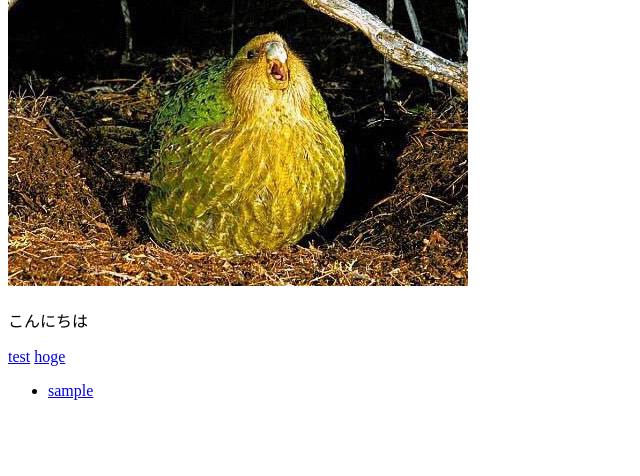
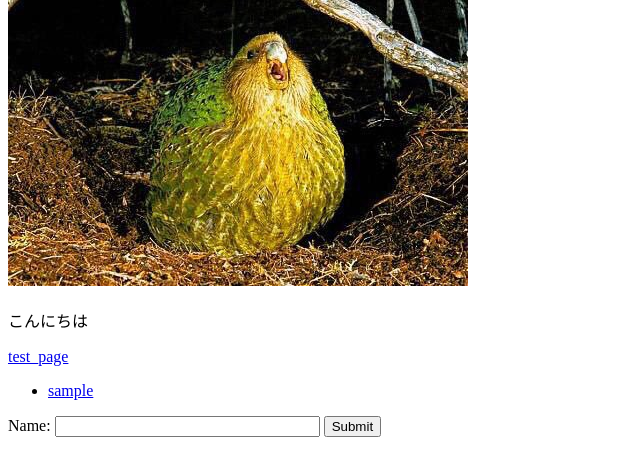
Before and after one commit to habroptilus/flask-practice, a Flask app: page / in a window 1280 px wide. Shown: the part 48-524 px from the top of the page, without its empty margins (0-640 px from the left). Run offline with Flask 2, Linux system fonts and the light colour scheme; tables that the repository leaves empty hold one stand-in row (values such as "Sample post"); parts of the project's set-up code (start-up, migrations or seed data) failed here and were passed over.

Commit message:
remove hoge

```diff
--- a/main/templates/hoge.html
+++ b/main/templates/hoge.html
@@ -1,9 +1,4 @@
 {% extends "layout.html" %}
 {% block content %}
     <p>{{ result }}</p>
-    <form class="" action="{{ url_for('add_user') }}" method="post">
-        <label for="username">Name:</label>
-        <input type="text" size="30" name="username">
-        <input type="submit">
-    </form>
 {% endblock %}
--- a/main/templates/index.html
+++ b/main/templates/index.html
@@ -2,12 +2,17 @@
 {% block content %}
     <h1><img src="/static/kakapo.jpg"></h1>
     <p>{{ message }}</p>
-    <a href="/test?msg=moti">test</a>
-    <a href="/hoge/3">hoge</a>
+    <a href="/test?msg=moti">test_page</a>
 
     <ul class="users">
         {% for user in user_list %}
             <li><a href={{"/user/{}".format(user.id)}}>{{ user.username }}</a></li>
         {% endfor %}
     </ul>
+
+    <form class="" action="{{ url_for('add_user') }}" method="post">
+        <label for="username">Name:</label>
+        <input type="text" size="30" name="username">
+        <input type="submit">
+    </form>
 {% endblock %}
--- a/main/views.py
+++ b/main/views.py
@@ -20,11 +20,6 @@ def test():
         val = request.args.get("msg", "Not defined")
         checked = []
     return render_template('test.html', result=val, checked_list=checked)
-
-
-@app.route('/hoge/<postid>')
-def hoge(postid):
-    return render_template('hoge.html', result='id = {}'.format(postid))
 
 
 @app.route("/add_user", methods=['POST'])
```
